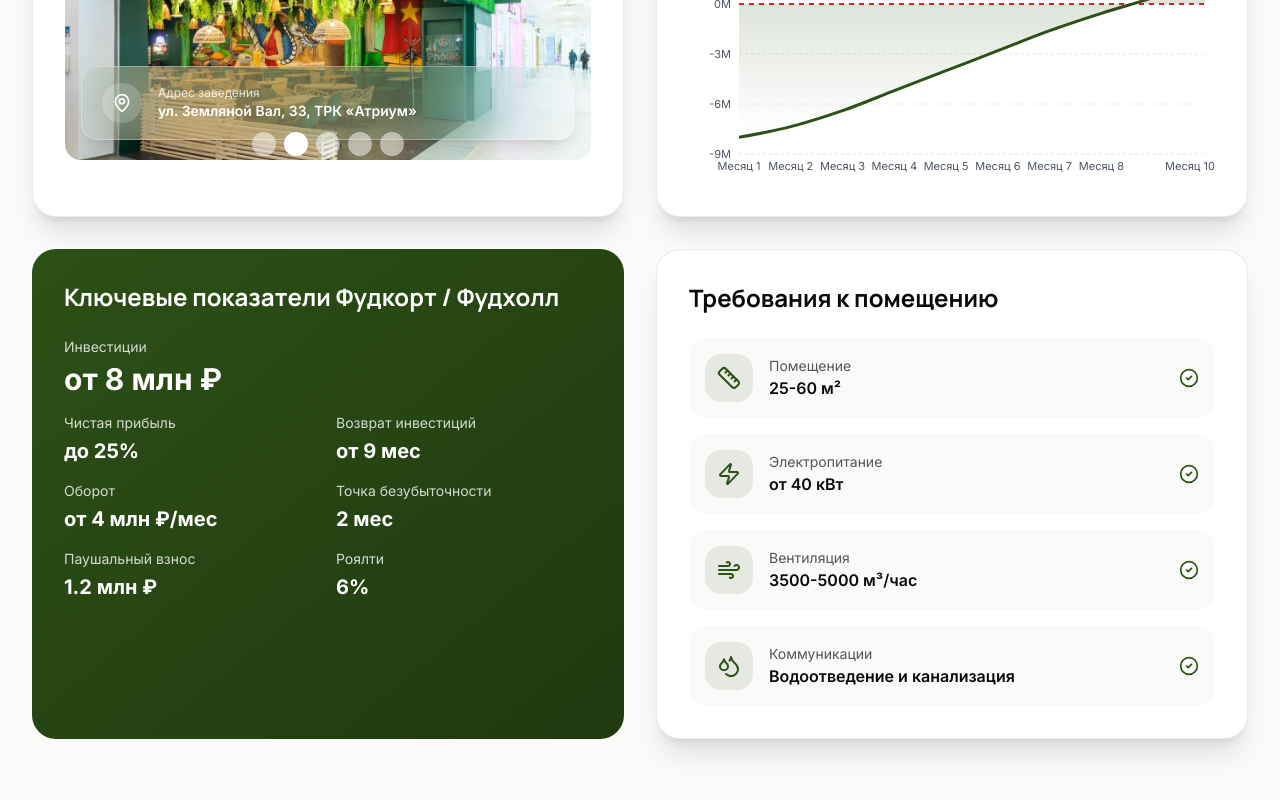
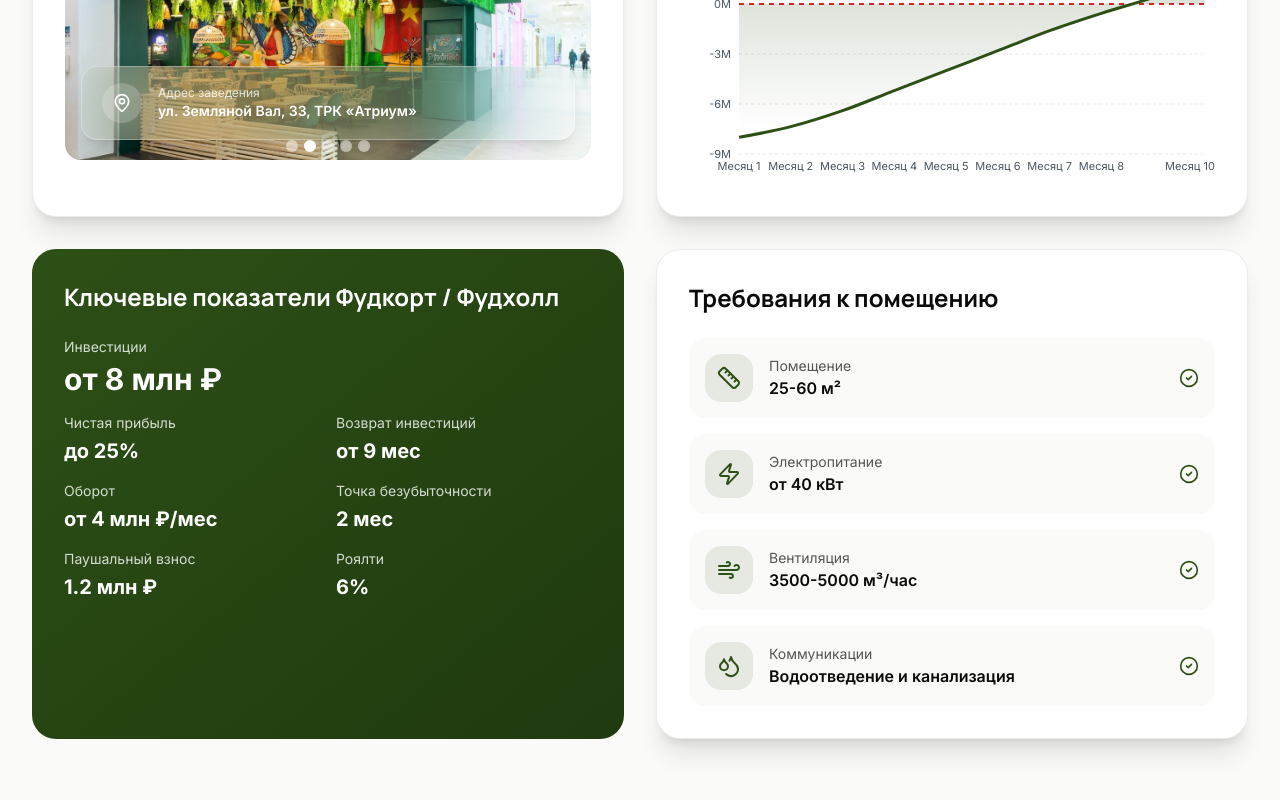
Before and after one commit to hosjpps/Pho-bo-franshise, a Next.js app: page / in a window 1280 px wide. Shown: the part 3797-4597 px from the top of the page. Built offline with nearby package versions, Linux system fonts and the light colour scheme.

Commit message:
Reduce carousel dot size while keeping accessible touch targets via padding
Co-Authored-By: Claude Opus 4.6 <noreply@anthropic.com>

```diff
--- a/components/sections/formats-section.tsx
+++ b/components/sections/formats-section.tsx
@@ -150,12 +150,12 @@ function FormatExamples({ format }: { format: (typeof formats)[0] }) {
 
         {/* Carousel dots + progress */}
         {format.images.length > 1 && (
-          <div className="absolute bottom-1 left-1/2 -translate-x-1/2 flex gap-2">
+          <div className="absolute bottom-2 left-1/2 -translate-x-1/2 flex gap-1.5">
             {format.images.map((_, i) => (
               <button
                 key={i}
                 onClick={() => goTo(i)}
-                className={`rounded-full transition-all min-w-[24px] min-h-[24px] flex items-center justify-center ${i === currentIndex ? "w-6 h-3 bg-white" : "w-3 h-3 bg-white/50 hover:bg-white/70"}`}
+                className={`rounded-full transition-all p-1.5 ${i === currentIndex ? "bg-white w-2.5 h-2.5" : "bg-white/50 hover:bg-white/70 w-2 h-2"}`}
                 aria-label={`Фото ${i + 1}`}
               />
             ))}
```
